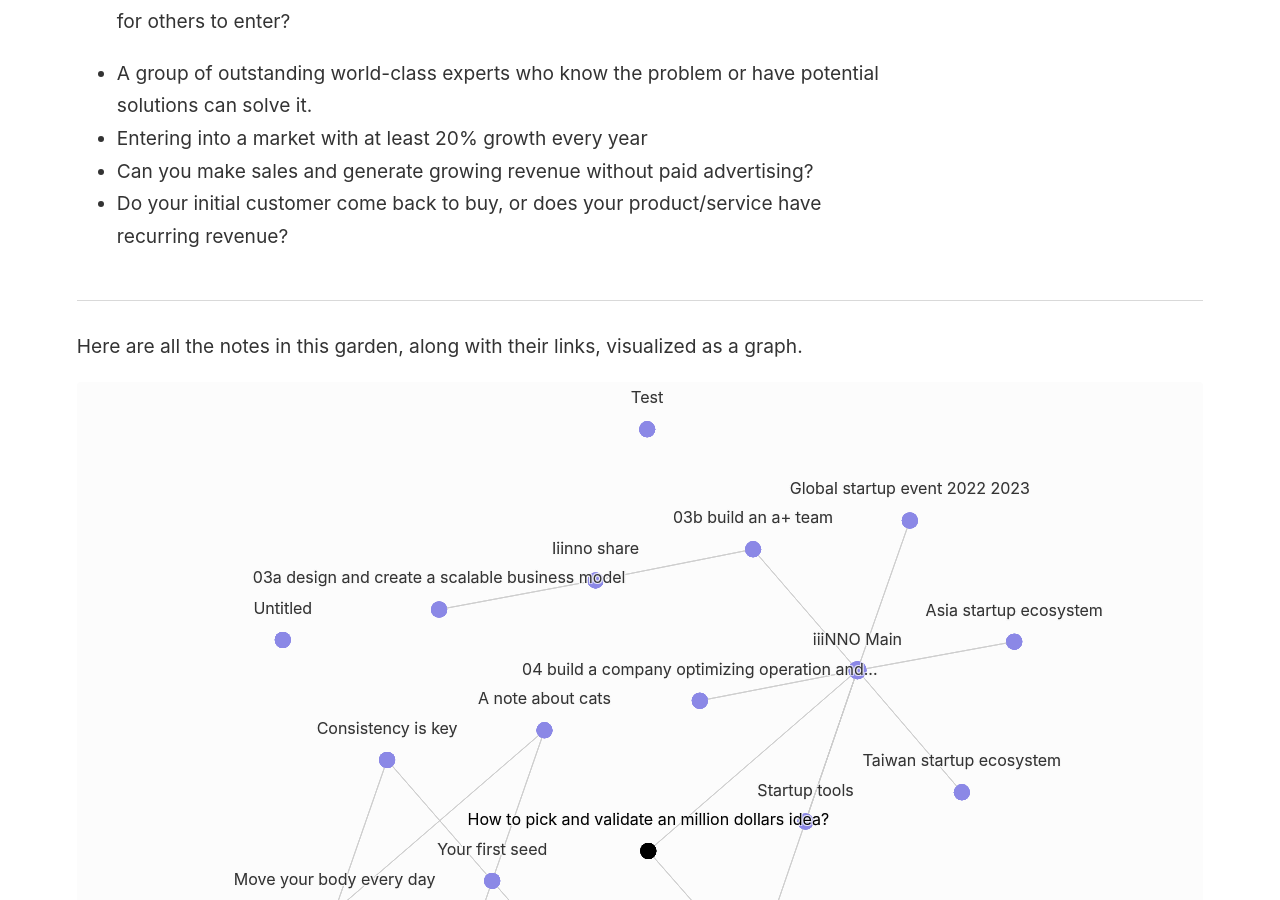
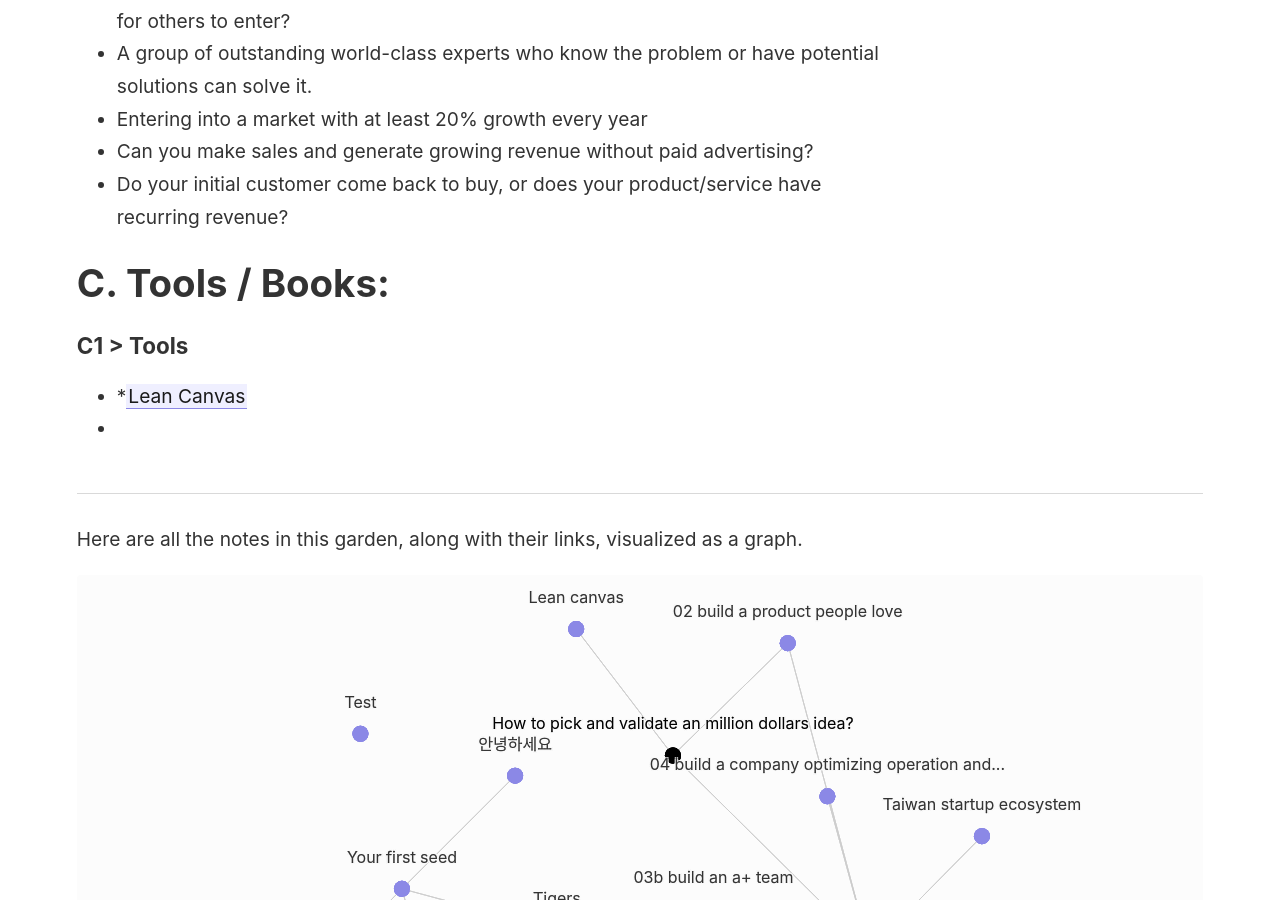
Before and after one commit to davidkuo11111/obsidian, a Jekyll site: the page built from _notes/Entrepreneurship/01 Pick and validate an idea.md, in a window 1280 px wide and 900 px high, scrolled down 2340 px. Built offline with Jekyll 4.4.1, drawn with Linux system fonts in a browser that asks for light colours.

Commit message:
0.09 update 01 pick and validate an idea
0.09 update 01 pick and validate an idea and create a new note on Lean canvas

```diff
--- a/_notes/Entrepreneurship/01 Pick and validate an idea.md
+++ b/_notes/Entrepreneurship/01 Pick and validate an idea.md
@@ -45,8 +45,15 @@ A million-dollar idea starts with one of the following.
 ## Step 5: What is your unfair advantage? (the reason why you)
 
 * Is your idea equipped with the following traits to build an entry barrier, or make it hard for others to enter?
-
 * A group of outstanding world-class experts who know the problem or have potential solutions can solve it.
 * Entering into a market with at least 20% growth every year
 * Can you make sales and generate growing revenue without paid advertising?
 * Do your initial customer come back to buy, or does your product/service have recurring revenue?
+
+
+
+# C. Tools / Books:
+
+### C1 > Tools
+* *[[Lean Canvas]]
+*
```
Also changed, not shown: _notes/Tools/Lean Canvas.md (added, +7 -0 lines), _notes/Pasted image 20220711174843.png (added).
